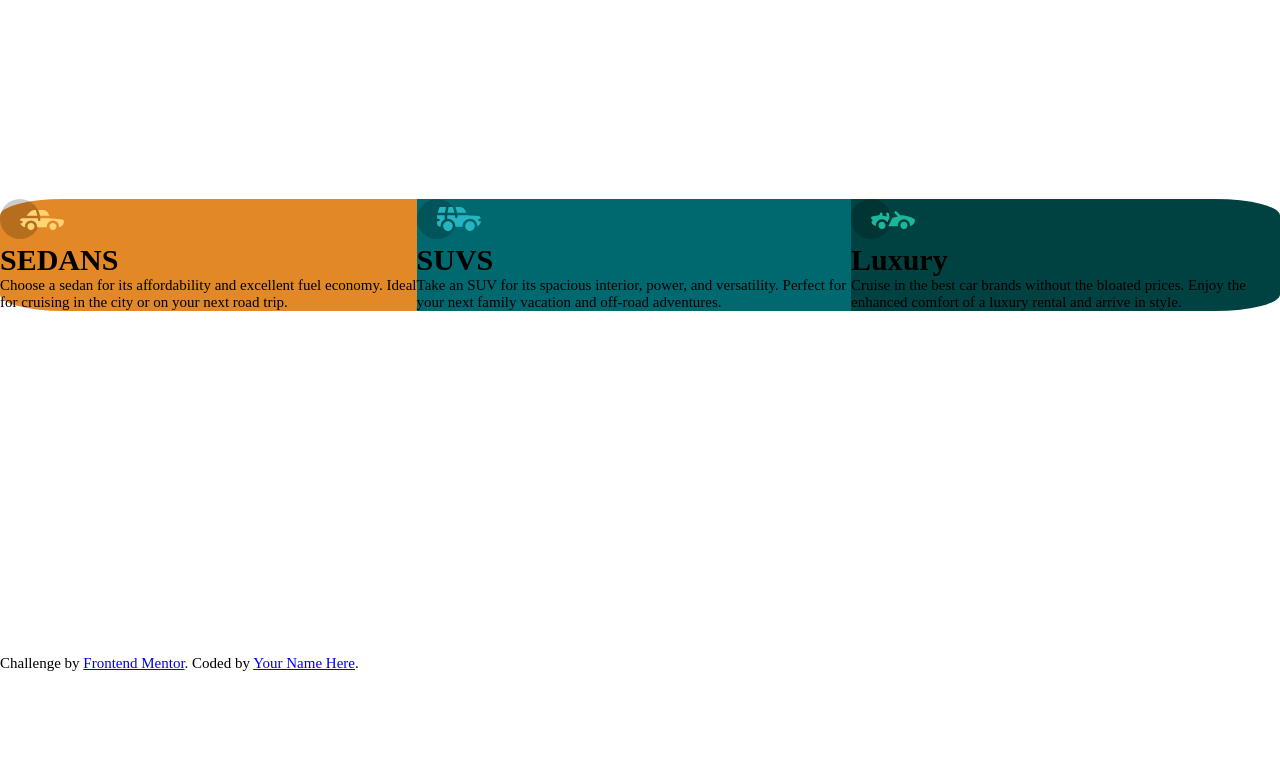
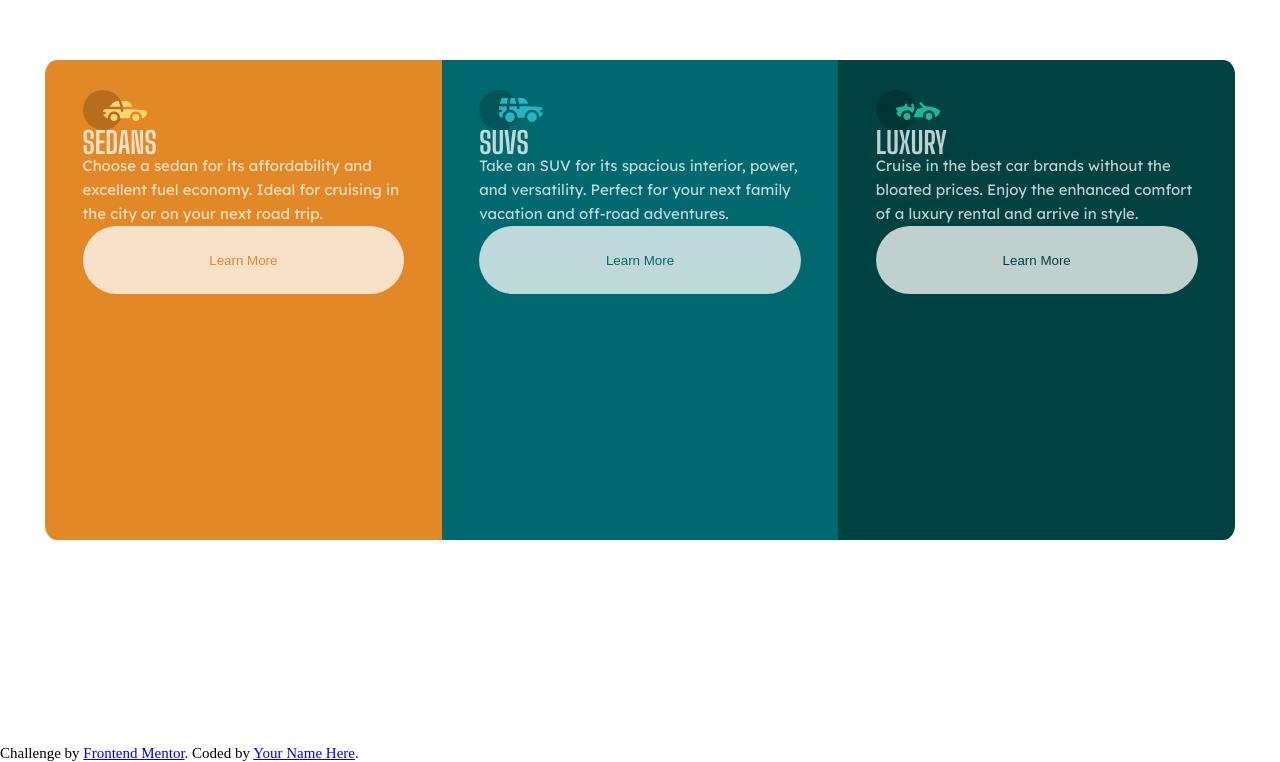
Before and after one commit to roseandlily33/3-Column-Component, a plain HTML site: page index.html in a window 1280 px wide. Shown: the part 145-907 px from the top of the page. Before the commit the page ends 817 px from the top, so only its background shows below. Drawn offline with Linux system fonts and the light colour scheme.

Commit message:
everything in and changed formatting next

```diff
--- a/index.html
+++ b/index.html
@@ -16,17 +16,22 @@
       <h1>SEDANS</h1>
       <p> Choose a sedan for its affordability and excellent fuel economy. Ideal for cruising in the city
         or on your next road trip.</p>
+      <button>Learn More</button>
     </div>
+
     <div id="div2">
       <img src="images/icon-suvs.svg" alt="icon of SUV" />
       <h1>SUVS</h1>
       <p>Take an SUV for its spacious interior, power, and versatility. Perfect for your next family vacation
         and off-road adventures.</p>
+        <button>Learn More</button>
     </div>
+
     <div id="div3">
       <img src="images/icon-luxury.svg" alt="luxury image" />
-      <h1>Luxury</h1>
+      <h1>LUXURY</h1>
       <p>Cruise in the best car brands without the bloated prices. Enjoy the enhanced comfort of a luxury rental and arrive in style.</p>
+      <button>Learn More</button>
 
     </div>
   </main>
--- a/style.css
+++ b/style.css
@@ -1,3 +1,5 @@
+@import url('https://fonts.googleapis.com/css2?family=Big+Shoulders+Display:wght@700&family=Lexend+Deca&display=swap');
+
 * {
     box-sizing: border-box;
     margin: 0;
@@ -10,6 +12,8 @@
     --Verydarkcyan: hsl(179, 100%, 13%);
     --Transparentwhite: hsla(0, 0%, 100%, 0.75);
     --verylightgray: hsl(0, 0%, 95%);
+    --deca: 'Lexend Deca', sans-serif;
+    --Big: 'Big Shoulders Display', cursive;
 
 }
 
@@ -22,11 +26,32 @@ main {
     display: flex;
     align-items: center;
     justify-content: center;
+    font-family: var(--deca);
+
+    margin: 3em;
+}
+#div1, #div2, #div3{
+    height: 60%;
+    width: 35%;
+    display: block;
+    padding: 2.5em;
+    line-height: 1.6em;
+    padding-block: 2em;
+    color: var(--Transparentwhite);
 }
 #div1{
     background-color: var(--Brightorange);
-    border-top-left-radius: 15%;
-    border-bottom-left-radius: 15%;
+    border-top-left-radius: 3%;
+    border-bottom-left-radius: 3%;
+}
+#div1 img, #div2 img, #div3 img{
+    display: block;
+
+}
+#div1 h1, #div2 h1, #div3 h1{
+    color: var(--Transparentwhite);
+    font-weight: 900;
+    font-family: var(--Big);
 
 }
 #div2{
@@ -34,24 +59,24 @@ main {
 }
 #div3{
     background-color: var(--Verydarkcyan);
-    border-top-right-radius: 15%;
-    border-bottom-right-radius: 15%;
+    border-top-right-radius: 3%;
+    border-bottom-right-radius: 3%;
 }
 
 /* button styling */
-.button{
-    border-radius: 25%;
-    margin: 2em;
+button{
+    border-radius: 50px;
     padding: 2em;
-    width: 50%;
+    width: 100%;
     background-color: var(--Transparentwhite);
+    border: none;
 }
-.button div1{
+#div1 button{
     color: var(--Brightorange);
 }
-.button div2{
+ #div2 button{
     color: var(--Darkcyan);
 }
-.button div3{
+ #div3 button{
     color: var(--Verydarkcyan);
 }
```
